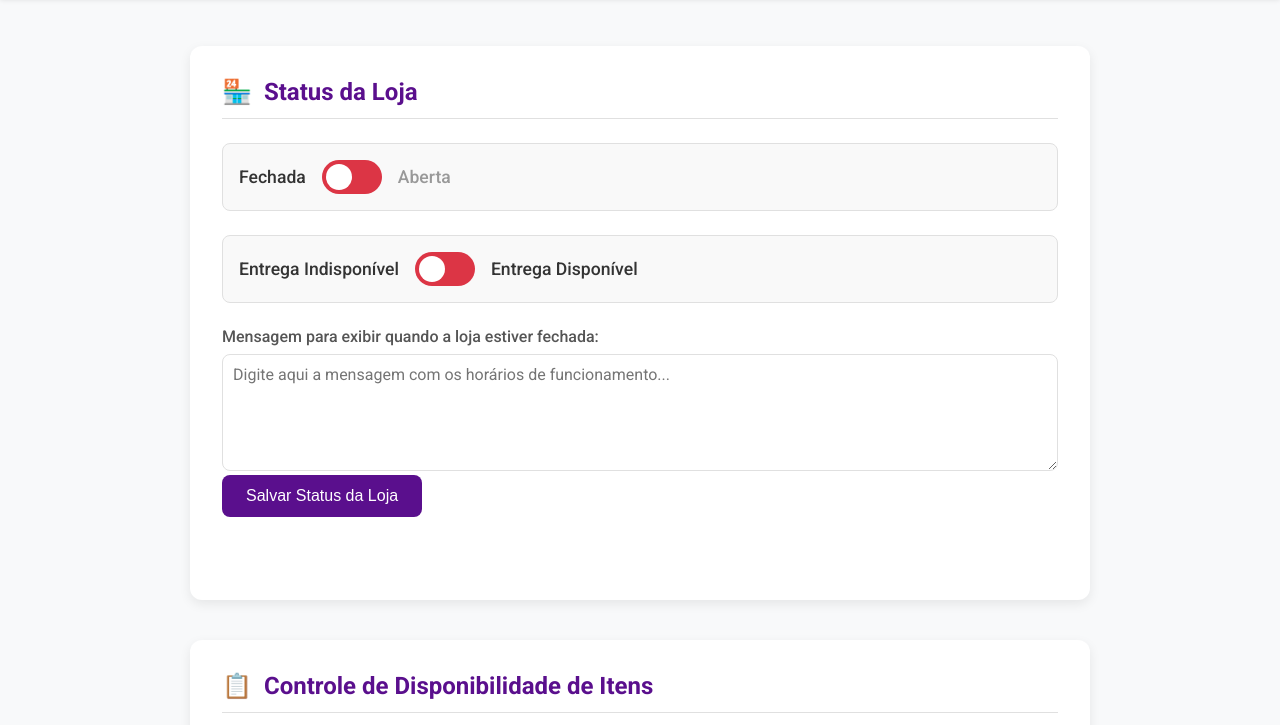
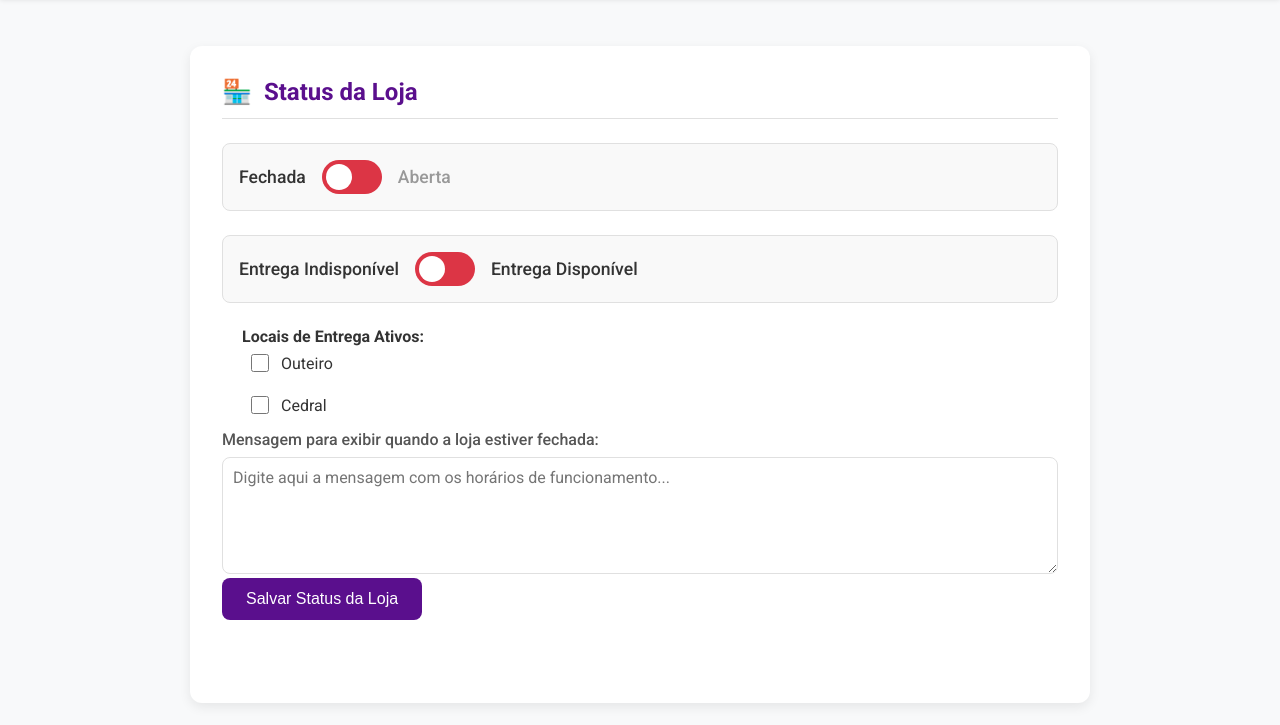
Before and after one commit to Anderson5247/Blue_acai_app_Mirinzal, a website: page public/admin.html in a window 1280 px wide. Shown: the part 75-800 px from the top of the page. Drawn offline with Linux system fonts and the light colour scheme; no server answers.

Commit message:
Update admin.html

```diff
--- a/public/admin.html
+++ b/public/admin.html
@@ -29,6 +29,17 @@
                     <span class="slider round"></span>
                 </label>
                 <label class="status-label">Entrega Disponível</label>
+            </div>
+            <div id="deliveryLocationsControl" style="margin-top: 1rem; padding-left: 20px;">
+                <strong>Locais de Entrega Ativos:</strong>
+                <div class="item-control-admin">
+                    <input type="checkbox" id="deliveryOuteiroToggle">
+                    <label for="deliveryOuteiroToggle">Outeiro</label>
+                </div>
+                <div class="item-control-admin">
+                    <input type="checkbox" id="deliveryCedralToggle">
+                    <label for="deliveryCedralToggle">Cedral</label>
+                </div>
             </div>
             <div class="message-control">
                 <label for="closedMessageText">Mensagem para exibir quando a loja estiver fechada:</label>
```
